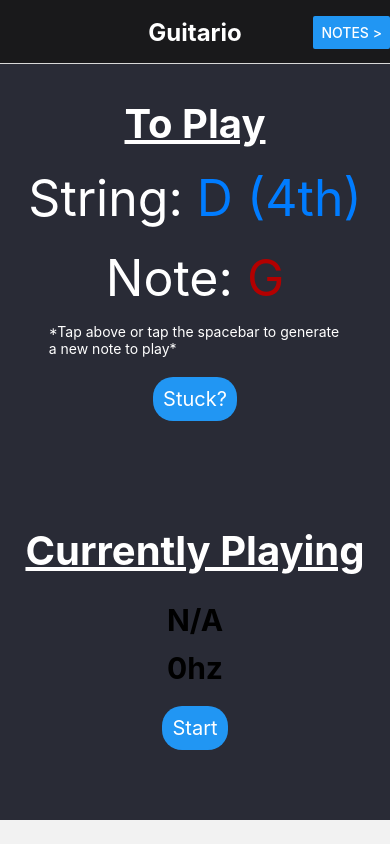
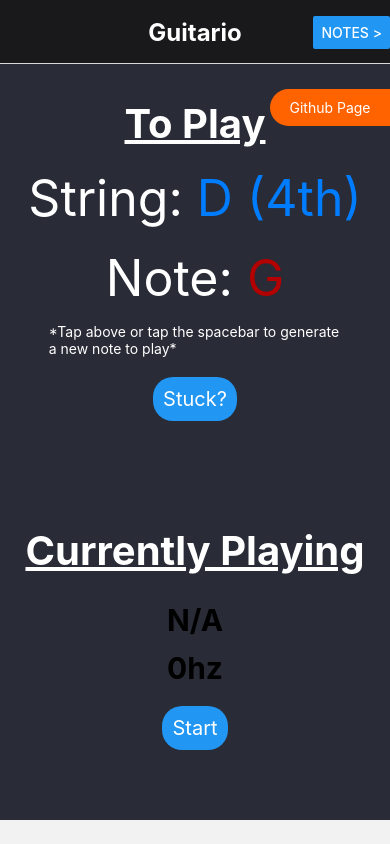
Before and after one commit to Brandon205/guitario, a React Native app: screen / in a window 390 px wide. Built offline with nearby package versions, Linux system fonts and the light colour scheme.

Commit message:
Buttons working on both web pages (only 1 mobile)

```diff
--- a/components/Frequencies.js
+++ b/components/Frequencies.js
@@ -145,6 +145,9 @@
       <Text style={{color: noteColors[pitchNote], fontSize: 30, fontWeight: 'bold', marginTop: 12}}>{pitchNote}</Text>
       <Text style={{color: noteColors[pitchNote], fontSize: 30, fontWeight: 'bold', marginTop: 12}}>{pitch}hz</Text>
       {content}
+      <View style={styles.cornerRibbon}>
+        <Text style={styles.bannerText} onPress={() => handlePress()}>Github Page</Text>
+      </View>
     </View>
   )
 }
@@ -177,5 +180,20 @@
     color: 'white',
     padding: 10,
     fontSize: 20
+  },
+  cornerRibbon: {
+    backgroundColor: '#FF6300',
+    position: 'absolute',
+    top: 25,
+    right: 0,
+    zIndex: 1,
+    borderBottomLeftRadius: 25,
+    borderTopLeftRadius: 25
+  },
+  bannerText: {
+    color: 'white',
+    textAlign: 'center',
+    width: 120,
+    padding: 10,
   }
 });
--- a/components/StringsNote.js
+++ b/components/StringsNote.js
@@ -5,7 +5,6 @@
 
     const handlePress = useCallback(async () => { // Handles the creation of the link that is in the app
         const supported = await Linking.canOpenURL("https://github.com/Brandon205/guitario");
-        console.log("hello")
 
         if (supported) { // Open the link with what makes sense depending on the type of link
             await Linking.openURL("https://github.com/Brandon205/guitario");
@@ -17,6 +16,7 @@
     return (
         <>
             <Pressable style={styles.container} onTouch={() => props.createNote()}>
+                <Text style={styles.title}>To Play</Text>
                 <Text style={styles.noteText}>Note: <Text style={{color: props.noteColor}}>{props.note}</Text></Text>
                 <View style={styles.textContainer}>
                     <Text style={styles.text}>*Play the note on all of the strings</Text>
@@ -49,6 +49,14 @@
         color: 'white',
         marginBottom: 18
     },
+    title: {
+        fontSize: 40,
+        fontWeight: 'bold',
+        color: 'white',
+        textDecorationLine: 'underline',
+        marginTop: 55,
+        marginBottom: 25
+    },
     text: {
         color: '#fff',
         marginTop: 10,
@@ -59,6 +67,8 @@
         top: 25,
         right: 0,
         zIndex: 1,
+        borderBottomLeftRadius: 25,
+        borderTopLeftRadius: 25
     },
     bannerText: {
         color: 'white',
```
